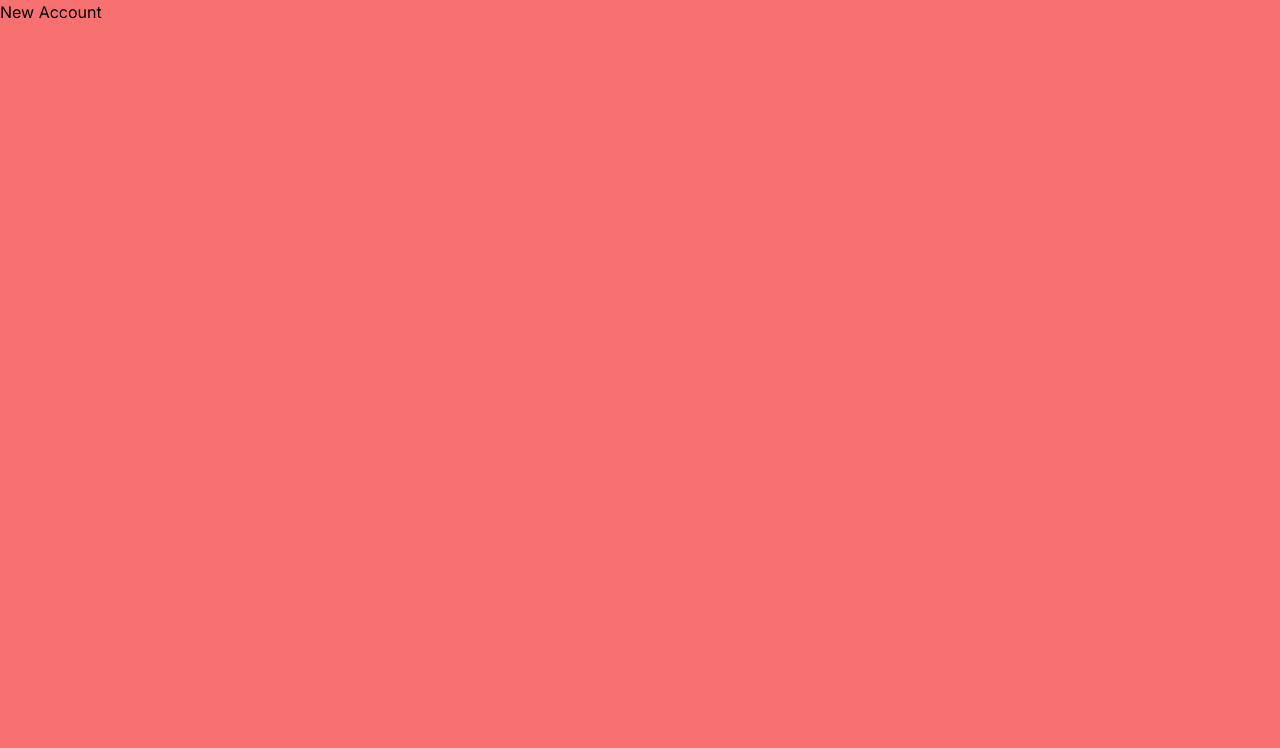
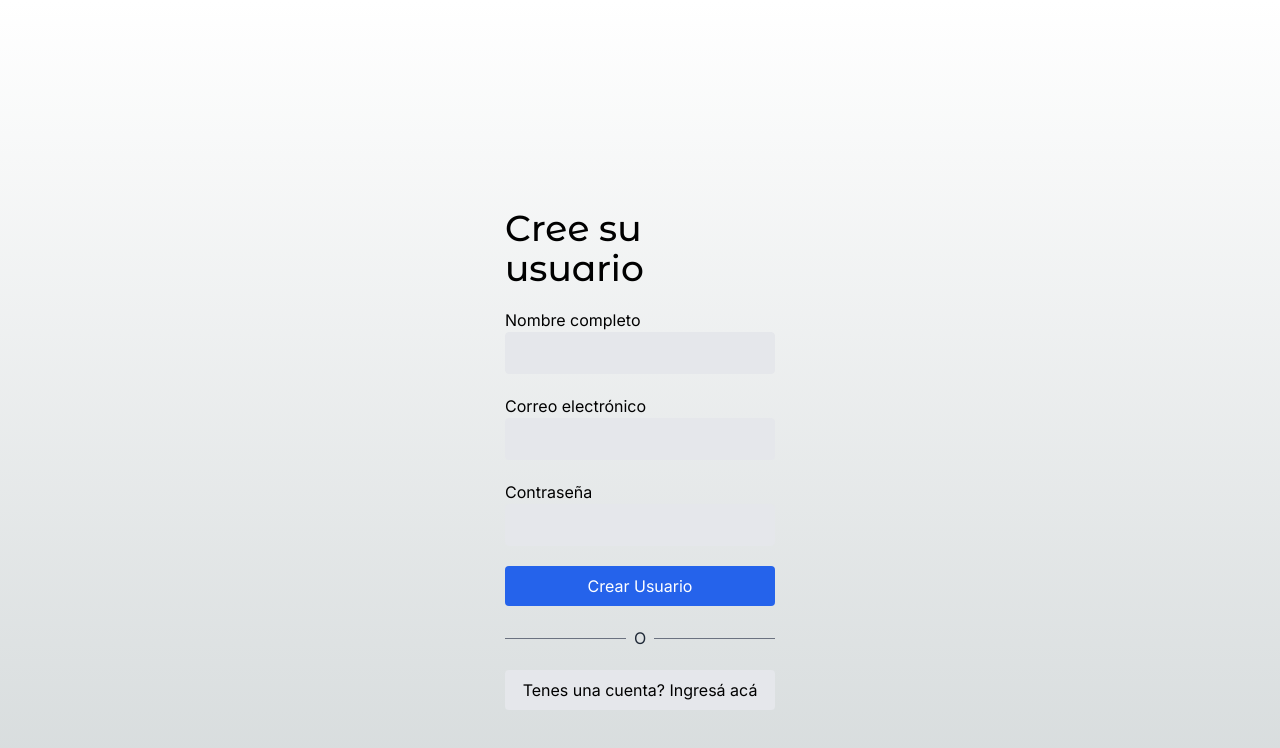
Before and after one commit to martuwilson/teslo-shop-next14, a Next.js app: page /auth/new-account in a window 1280 px wide. Shown: the top 748 px of the page. Built offline with nearby package versions, Linux system fonts and the light colour scheme.

Commit message:
auth pages added

```diff
--- a/src/app/(shop)/cart/page.tsx
+++ b/src/app/(shop)/cart/page.tsx
@@ -77,7 +77,7 @@
 
               {/* checkout */}
 
-              <div className="bg-white rounded-xl shadow-xl p-7">
+              <div className="bg-white rounded-xl shadow-xl p-7 h-[300px]">
                 <h2 className="text-2xl mb-2">
                   Resumen de compra
                 </h2>
--- a/src/app/auth/login/layout.tsx
+++ b/src/app/auth/layout.tsx
@@ -1,7 +1,9 @@
 export default function AuthLayout({ children }: { children: React.ReactNode }) {
     return (
-      <main className="min-h-screen bg-red-400">
+      <main className="flex justify-center">
+        <div className="w-full sm:w-[350px] px-10">
         {children}
+        </div>
       </main>
     );
   }
--- a/src/app/auth/login/page.tsx
+++ b/src/app/auth/login/page.tsx
@@ -1,12 +1,46 @@
-import { titleFont } from "@/config/fonts";
-import Image from "next/image";
+import { titleFont } from '@/config/fonts';
+import Link from 'next/link';
 
-export default function Home() {
+export default function () {
   return (
-    <main className="">
-      <h1>
-        Log page
-      </h1>
-    </main>
+    <div className="flex flex-col min-h-screen pt-32 sm:pt-52">
+
+      <h1 className={ `${ titleFont.className } text-4xl mb-5` }>Ingresar</h1>
+
+      <div className="flex flex-col">
+
+        <label htmlFor="email">Correo electrónico</label>
+        <input
+          className="px-5 py-2 border bg-gray-200 rounded mb-5"
+          type="email" />
+
+
+        <label htmlFor="email">Contraseña</label>
+        <input
+          className="px-5 py-2 border bg-gray-200 rounded mb-5"
+          type="email" />
+
+        <button
+
+          className="btn-primary">
+          Ingresar
+        </button>
+
+
+        {/* divisor l ine */ }
+        <div className="flex items-center my-5">
+          <div className="flex-1 border-t border-gray-500"></div>
+          <div className="px-2 text-gray-800">O</div>
+          <div className="flex-1 border-t border-gray-500"></div>
+        </div>
+
+        <Link
+          href="/auth/new-account"
+          className="btn-secondary text-center">
+          Crear una nueva cuenta
+        </Link>
+
+      </div>
+    </div>
   );
 }
--- a/src/app/auth/new-account/layout.tsx
+++ /dev/null
@@ -1,7 +0,0 @@
-export default function AuthLayout({ children }: { children: React.ReactNode }) {
-    return (
-      <main className="min-h-screen bg-red-400">
-        {children}
-      </main>
-    );
-  }
--- a/src/app/auth/new-account/page.tsx
+++ b/src/app/auth/new-account/page.tsx
@@ -1,12 +1,51 @@
-import { titleFont } from "@/config/fonts";
-import Image from "next/image";
+import { titleFont } from '@/config/fonts';
+import Link from 'next/link';
 
-export default function Home() {
+export default function () {
   return (
-    <main className="">
-      <h1>
-        New Account
-      </h1>
-    </main>
+    <div className="flex flex-col min-h-screen pt-32 sm:pt-52">
+
+      <h1 className={ `${ titleFont.className } text-4xl mb-5` }>Cree su usuario</h1>
+
+      <div className="flex flex-col">
+
+        <label htmlFor="email">Nombre completo</label>
+        <input
+          className="px-5 py-2 border bg-gray-200 rounded mb-5"
+          type="text" />
+
+<label htmlFor="email">Correo electrónico</label>
+        <input
+          className="px-5 py-2 border bg-gray-200 rounded mb-5"
+          type="email" />
+
+
+        <label htmlFor="email">Contraseña</label>
+        <input
+          className="px-5 py-2 border bg-gray-200 rounded mb-5"
+          type="email" />
+
+        <button
+
+          className="btn-primary">
+          Crear Usuario
+        </button>
+
+
+        {/* divisor l ine */ }
+        <div className="flex items-center my-5">
+          <div className="flex-1 border-t border-gray-500"></div>
+          <div className="px-2 text-gray-800">O</div>
+          <div className="flex-1 border-t border-gray-500"></div>
+        </div>
+
+        <Link
+          href="/auth/login"
+          className="btn-secondary text-center">
+          Tenes una cuenta? Ingresá acá
+        </Link>
+
+      </div>
+    </div>
   );
 }
```
